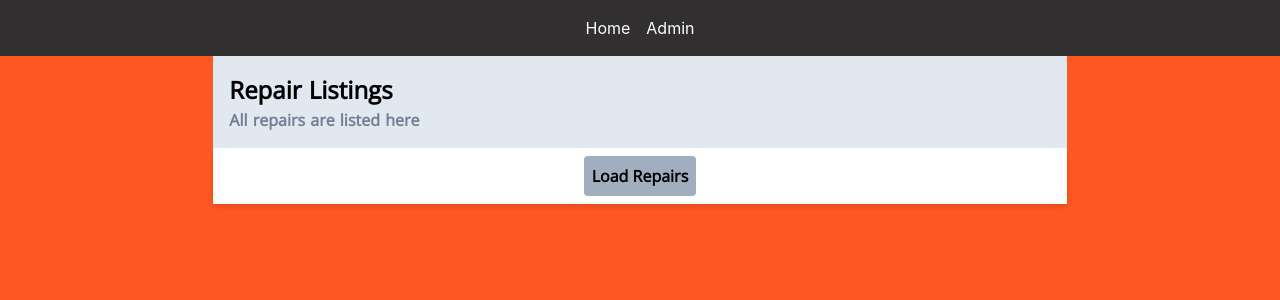
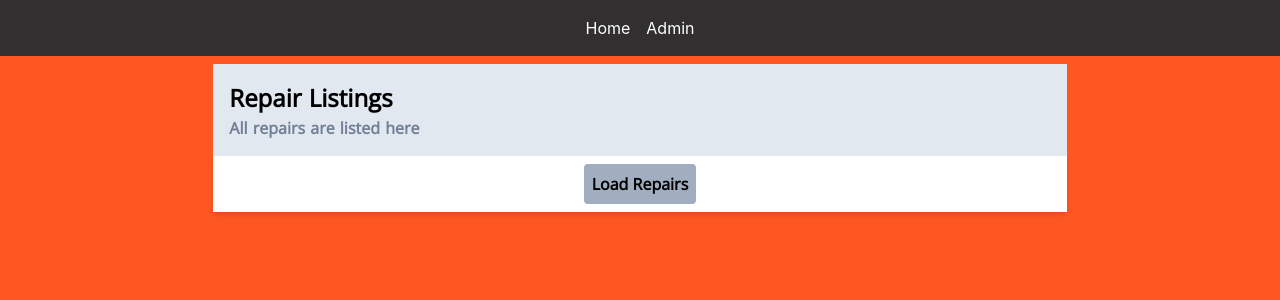
Before and after one commit to BlueSun288/MorningSTAR, a Nuxt app: page /admin in a window 1280 px wide. Shown: the top 300 px of the page. Built offline with nearby package versions, Linux system fonts and the light colour scheme.

Commit message:
Fixed top margin inconsistency

```diff
--- a/components/repairListings.vue
+++ b/components/repairListings.vue
@@ -1,5 +1,5 @@
 <template>
-	<div>
+	<div class="mt-2">
 		<form-header :card-subtitle="subtitle" :card-title="title"></form-header>
 		<div class="card">
 			<div ref="repairList">
```
